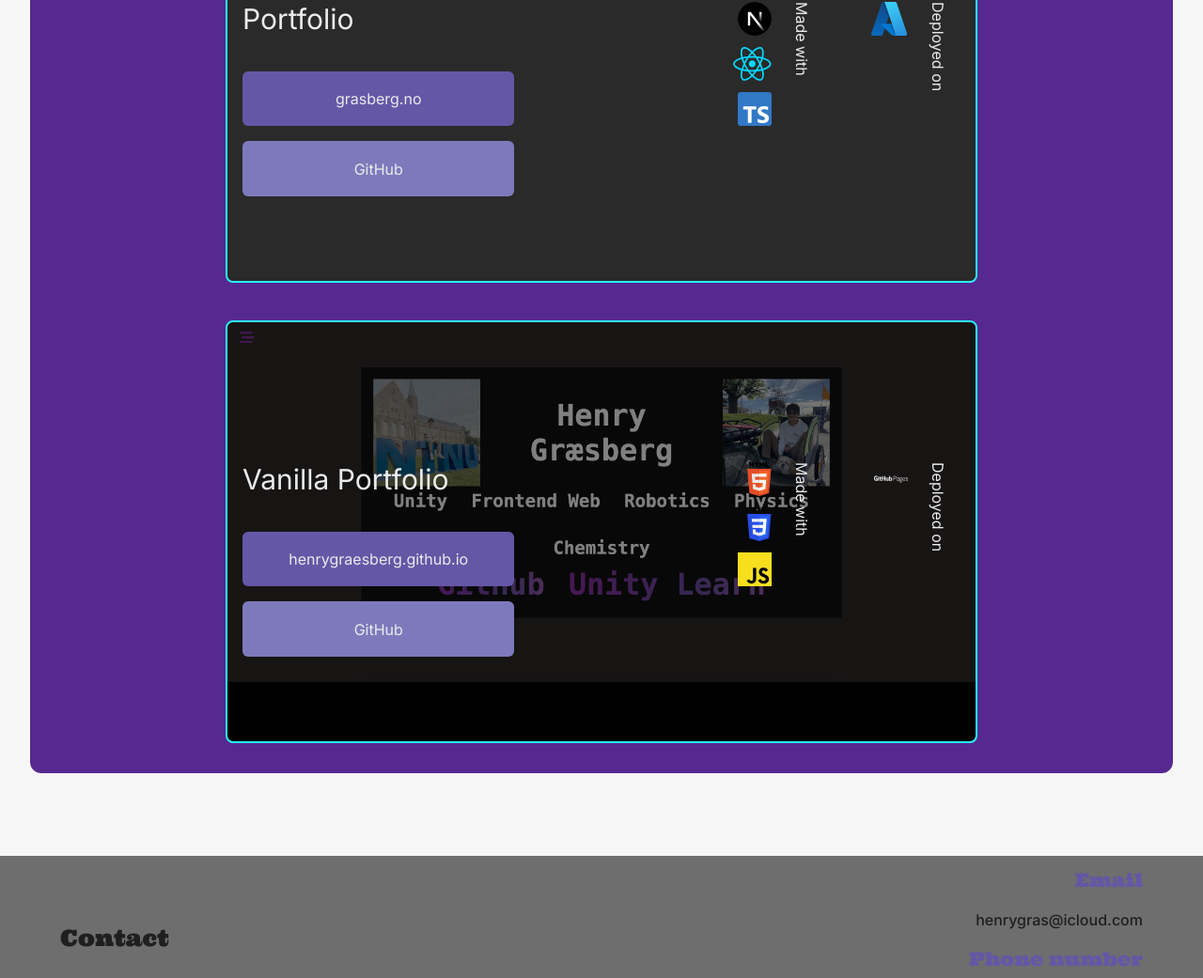
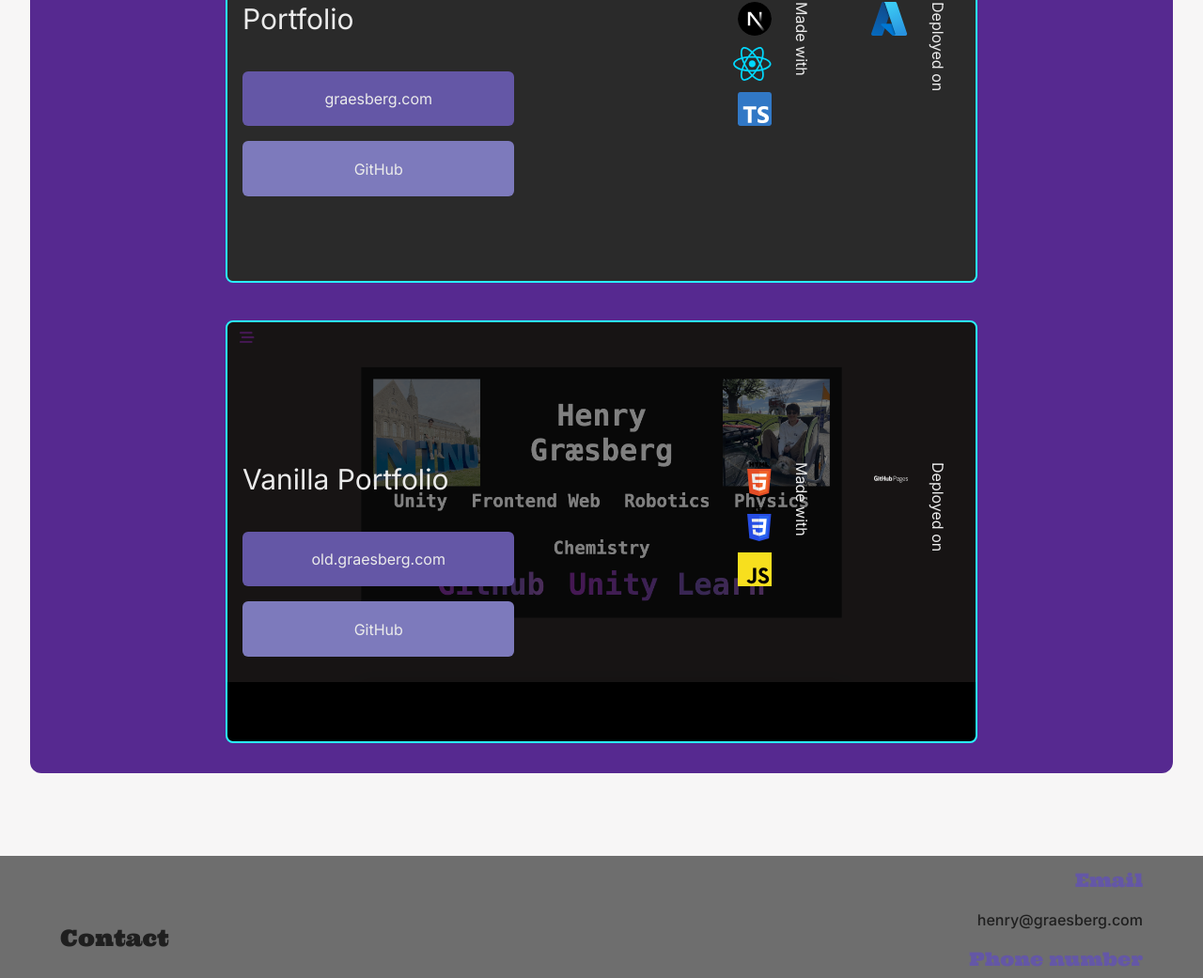
Before and after one commit to henrygraesberg/react_portfolio, a Next.js app: page / in a window 1280 px wide. Shown: the part 2521-3562 px from the top of the page at 94% size. Built offline with nearby package versions, Linux system fonts and the light colour scheme; some icons are missing.

Commit message:
Update email and URLs

```diff
--- a/src/app/components/Footer.tsx
+++ b/src/app/components/Footer.tsx
@@ -7,7 +7,7 @@ const Footer = () => {
 
         <div className="flex gap-4 flex-col text-end">
             <h3 className="text-xl font-ultra text-primary dark:text-accent transition-colors duration-700">Email</h3>
-            <Link href="mailto:henrygras@icloud.com" className="font-medium">henrygras@icloud.com</Link>
+            <Link href="mailto:henrygras@icloud.com" className="font-medium">henry@graesberg.com</Link>
             <h3 className="text-xl font-ultra text-primary dark:text-accent transition-colors duration-700">Phone number</h3>
             <Link href="tel:+4741629153" className="font-medium">+47 416 29 153</Link>
         </div>
--- a/src/app/data/ProjectData.tsx
+++ b/src/app/data/ProjectData.tsx
@@ -6,8 +6,8 @@ import OldPortfolioImage from "@/assets/old_Portfolio.png";
 export const projects: ProjectProps[] = [
     {
         title: "Portfolio",
-        url: "https://www.grasberg.no",
-        urlShorthand: "grasberg.no",
+        url: "https://graesberg.com",
+        urlShorthand: "graesberg.com",
         github: "https://github.com/henrygraesberg/react_portfolio",
         image: PortfolioImage,
         technologies: ["logos:nextjs-icon", "logos:react", "logos:typescript-icon", "devicon:tailwindcss"],
@@ -15,8 +15,8 @@ export const projects: ProjectProps[] = [
     },
     {
         title: "Vanilla Portfolio",
-        url: "https://henrygraesberg.github.io/Portfolio/",
-        urlShorthand: "henrygraesberg.github.io",
+        url: "https://old.graesberg.com",
+        urlShorthand: "old.graesberg.com",
         github: "https://github.com/henrygraesberg/Portfolio",
         image: OldPortfolioImage,
         technologies: ["logos:html-5", "logos:css-3", "logos:javascript"],
```
